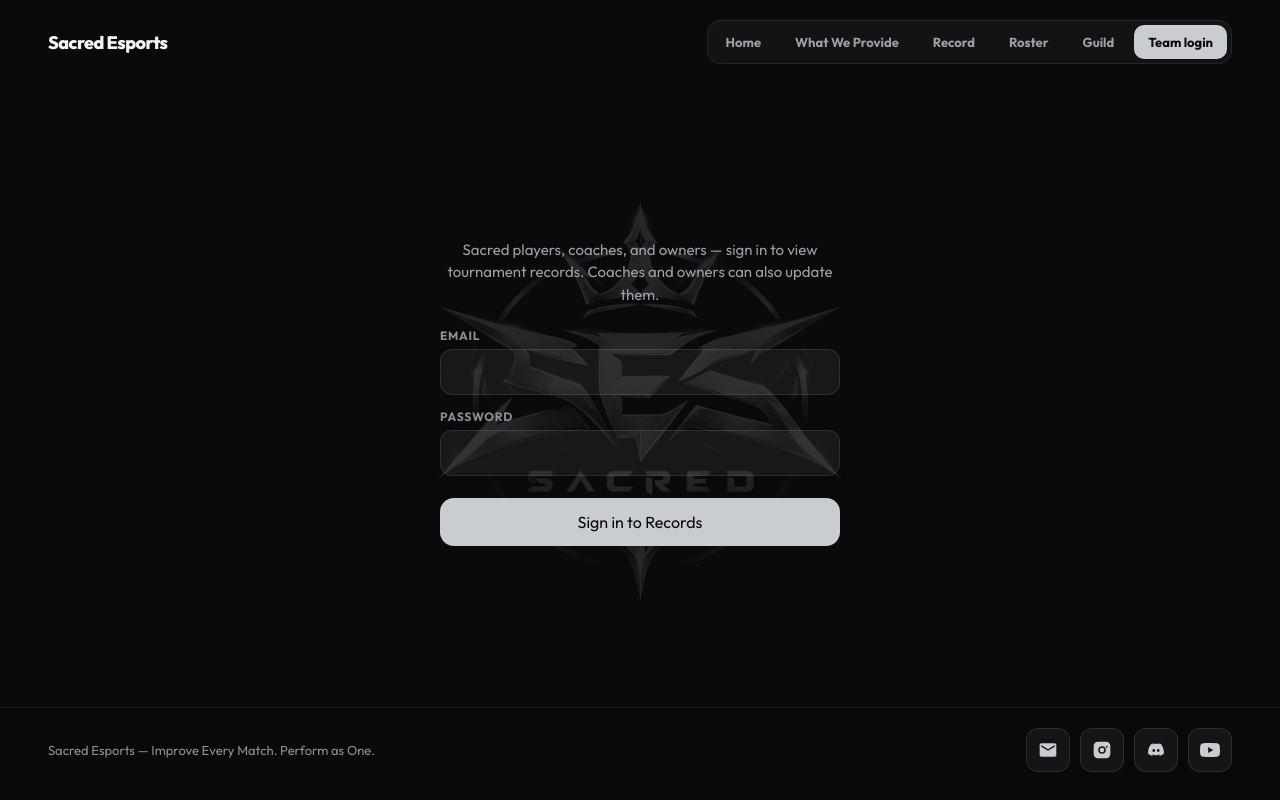
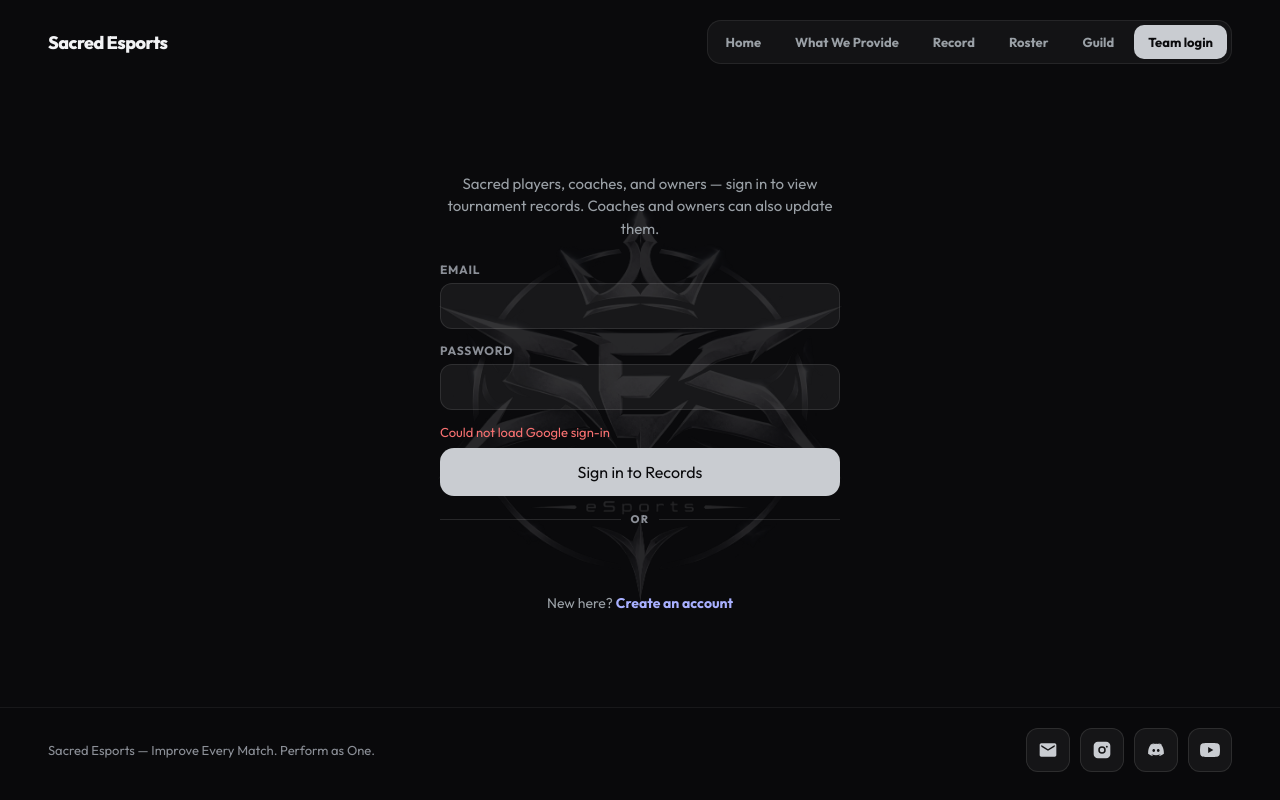
Before and after one commit to sriharsh1104/Team-coach, a React (Vite) app in the folder web/: page / in a window 1280 px wide. Both pictures are taken after a click on the button "Team login". Built offline with nearby package versions, Linux system fonts and the light colour scheme; no server answers.

Commit message:
feature:page transition added

```diff
--- a/web/src/api/auth.ts
+++ b/web/src/api/auth.ts
@@ -31,6 +31,12 @@ export function login(email: string, password: string) {
     .then((res) => res.data);
 }
 
+export function googleLogin(idToken: string) {
+  return apiClient
+    .post<LoginResult>('/auth/google', { idToken })
+    .then((res) => res.data);
+}
+
 export function verifyTwoFactor(
   challengeToken: string,
   payload: { code?: string; backupCode?: string },
--- a/web/src/auth/AuthContext.tsx
+++ b/web/src/auth/AuthContext.tsx
@@ -45,6 +45,9 @@ interface AuthContextValue {
   login: (
     email: string,
     password: string,
+  ) => Promise<TwoFactorChallengeResponse | void>;
+  loginWithGoogle: (
+    idToken: string,
   ) => Promise<TwoFactorChallengeResponse | void>;
   completeTwoFactorLogin: (
     challengeToken: string,
@@ -119,6 +122,15 @@ export function AuthProvider({ children }: { children: React.ReactNode }) {
     [applyAuthResponse],
   );
 
+  const loginWithGoogle = useCallback(
+    async (idToken: string) => {
+      const result = await authApi.googleLogin(idToken);
+      if ('requiresTwoFactor' in result) return result;
+      await applyAuthResponse(result);
+    },
+    [applyAuthResponse],
+  );
+
   const completeTwoFactorLogin = useCallback(
     async (
       challengeToken: string,
@@ -166,6 +178,7 @@ export function AuthProvider({ children }: { children: React.ReactNode }) {
         completeEmailVerification,
         resendEmailVerification,
         login,
+        loginWithGoogle,
         completeTwoFactorLogin,
         applyAuthResponse,
         logout,
--- /dev/null
+++ b/web/src/auth/GoogleSignInButton.tsx
@@ -0,0 +1,125 @@
+import { useEffect, useRef } from 'react';
+
+type CredentialResponse = { credential?: string };
+
+type GoogleAccounts = {
+  id: {
+    initialize: (config: {
+      client_id: string;
+      callback: (response: CredentialResponse) => void;
+    }) => void;
+    renderButton: (
+      parent: HTMLElement,
+      options: {
+        type?: string;
+        theme?: string;
+        size?: string;
+        text?: string;
+        shape?: string;
+        width?: number;
+        logo_alignment?: string;
+      },
+    ) => void;
+  };
+};
+
+declare global {
+  interface Window {
+    google?: { accounts: GoogleAccounts };
+  }
+}
+
+const CLIENT_ID = import.meta.env.VITE_GOOGLE_CLIENT_ID?.trim() ?? '';
+
+function loadGoogleScript() {
+  if (window.google?.accounts?.id) return Promise.resolve();
+  const existing = document.querySelector<HTMLScriptElement>(
+    'script[data-google-identity]',
+  );
+  if (existing) {
+    return new Promise<void>((resolve, reject) => {
+      existing.addEventListener('load', () => resolve(), { once: true });
+      existing.addEventListener(
+        'error',
+        () => reject(new Error('Could not load Google sign-in')),
+        { once: true },
+      );
+    });
+  }
+  return new Promise<void>((resolve, reject) => {
+    const script = document.createElement('script');
+    script.src = 'https://accounts.google.com/gsi/client';
+    script.async = true;
+    script.dataset.googleIdentity = 'true';
+    script.onload = () => resolve();
+    script.onerror = () => reject(new Error('Could not load Google sign-in'));
+    document.head.appendChild(script);
+  });
+}
+
+type Props = {
+  disabled?: boolean;
+  onCredential: (idToken: string) => void;
+  onError: (message: string) => void;
+};
+
+export function GoogleSignInButton({ disabled, onCredential, onError }: Props) {
+  const slotRef = useRef<HTMLDivElement>(null);
+  const onCredentialRef = useRef(onCredential);
+  const onErrorRef = useRef(onError);
+  onCredentialRef.current = onCredential;
+  onErrorRef.current = onError;
+
+  useEffect(() => {
+    if (!CLIENT_ID || !slotRef.current) return;
+    let cancelled = false;
+    loadGoogleScript()
+      .then(() => {
+        if (cancelled || !slotRef.current || !window.google?.accounts?.id) return;
+        slotRef.current.innerHTML = '';
+        const width = Math.max(240, Math.floor(slotRef.current.clientWidth));
+        window.google.accounts.id.initialize({
+          client_id: CLIENT_ID,
+          callback: (response) => {
+            if (!response.credential) {
+              onErrorRef.current('Google sign-in failed');
+              return;
+            }
+            onCredentialRef.current(response.credential);
+          },
+        });
+        window.google.accounts.id.renderButton(slotRef.current, {
+          type: 'standard',
+          theme: 'filled_black',
+          size: 'large',
+          text: 'continue_with',
+          shape: 'pill',
+          width,
+          logo_alignment: 'left',
+        });
+      })
+      .catch(() => onErrorRef.current('Could not load Google sign-in'));
+    return () => {
+      cancelled = true;
+    };
+  }, []);
+
+  if (!CLIENT_ID) {
+    return (
+      <button
+        type="button"
+        className="team-google-fallback"
+        disabled={disabled}
+        onClick={() =>
+          onError(
+            'Google sign-in is not configured. Add VITE_GOOGLE_CLIENT_ID.',
+          )
+        }
+      >
+        Continue with Google
+      </button>
+    );
+  }
+
+  return <div ref={slotRef} className="team-google-slot" />;
+}
--- a/web/src/pages/home/TeamLoginTab.tsx
+++ b/web/src/pages/home/TeamLoginTab.tsx
@@ -1,14 +1,26 @@
 import { FormEvent, useState } from 'react';
 import { useNavigate } from 'react-router-dom';
+import { GoogleSignInButton } from '../../auth/GoogleSignInButton';
 import { useAuth } from '../../auth/AuthContext';
+
+const PASSWORD_REGEX = /^(?=.*[a-z])(?=.*[A-Z])(?=.*\d)(?=.*[^A-Za-z0-9]).{8,}$/;
+const RECORDS = '/app/tournament-records';
+
+function errorMessage(err: unknown, fallback: string) {
+  const msg = (err as { response?: { data?: { message?: string | string[] } } })
+    ?.response?.data?.message;
+  return Array.isArray(msg) ? msg.join(', ') : msg?.toString() || fallback;
+}
 
 /**
  * Website tab for Sacred roster only — after login they land on in-app
  * tournament records (players, coaches, owners).
  */
 export function TeamLoginTab() {
-  const { login, user, org } = useAuth();
+  const { login, signup, loginWithGoogle, user, org } = useAuth();
   const navigate = useNavigate();
+  const [mode, setMode] = useState<'login' | 'signup'>('login');
+  const [name, setName] = useState('');
   const [email, setEmail] = useState('');
   const [password, setPassword] = useState('');
   const [error, setError] = useState<string | null>(null);
@@ -24,7 +36,7 @@ export function TeamLoginTab() {
         <button
           type="button"
           className="landing-cta"
-          onClick={() => navigate('/app/tournament-records')}
+          onClick={() => navigate(RECORDS)}
         >
           View tournament records
         </button>
@@ -32,29 +44,63 @@ export function TeamLoginTab() {
     );
   }
 
+  function switchMode(next: 'login' | 'signup') {
+    setMode(next);
+    setError(null);
+  }
+
   async function onSubmit(e: FormEvent) {
     e.preventDefault();
     setError(null);
+    if (mode === 'signup' && !PASSWORD_REGEX.test(password)) {
+      setError(
+        'Password needs at least 8 characters, with an uppercase letter, a lowercase letter, a number, and a special character.',
+      );
+      return;
+    }
     setBusy(true);
     try {
-      const challenge = await login(email.trim(), password);
+      if (mode === 'signup') {
+        const challenge = await signup(email.trim(), password, name.trim());
+        if (challenge && 'requiresEmailVerification' in challenge) {
+          navigate('/verify-email', {
+            state: { challengeToken: challenge.challengeToken, email },
+          });
+          return;
+        }
+      } else {
+        const challenge = await login(email.trim(), password);
+        if (challenge && 'requiresTwoFactor' in challenge) {
+          navigate('/2fa', {
+            state: { challengeToken: challenge.challengeToken, next: RECORDS },
+          });
+          return;
+        }
+      }
+      navigate(RECORDS);
+    } catch (err: unknown) {
+      setError(
+        errorMessage(err, mode === 'signup' ? 'Signup failed' : 'Login failed'),
+      );
+    } finally {
+      setBusy(false);
+    }
+  }
+
+  async function onGoogle(idToken: string) {
+    setError(null);
+    setBusy(true);
+    try {
+      const challenge = await loginWithGoogle(idToken);
       if (challenge && 'requiresTwoFactor' in challenge) {
         navigate('/2fa', {
-          state: {
-            challengeToken: challenge.challengeToken,
-            next: '/app/tournament-records',
-          },
+          state: { challengeToken: challenge.challengeToken, next: RECORDS },
         });
         return;
       }
-      navigate('/app/tournament-records');
+      navigate(RECORDS);
     } catch (err: unknown) {
-      const msg =
-        (err as { response?: { data?: { message?: string | string[] } } })
-          ?.response?.data?.message;
-      setError(
-        Array.isArray(msg) ? msg.join(', ') : msg?.toString() || 'Login failed',
-      );
+      setError(errorMessage(err, 'Google sign-in failed'));
     } finally {
       setBusy(false);
     }
@@ -63,11 +109,24 @@ export function TeamLoginTab() {
   return (
     <section className="landing-section landing-tab-panel team-login-panel">
       <p className="landing-section-lead">
-        Sacred players, coaches, and owners — sign in to view tournament
-        records. Coaches and owners can also update them.
+        {mode === 'signup'
+          ? 'Create a Sacred account, then open tournament records.'
+          : 'Sacred players, coaches, and owners — sign in to view tournament records. Coaches and owners can also update them.'}
       </p>
 
       <form className="team-login-form" onSubmit={onSubmit}>
+        {mode === 'signup' ? (
+          <div className="field">
+            <label htmlFor="team-name">Name</label>
+            <input
+              id="team-name"
+              autoComplete="name"
+              value={name}
+              onChange={(e) => setName(e.target.value)}
+              required
+            />
+          </div>
+        ) : null}
         <div className="field">
           <label htmlFor="team-email">Email</label>
           <input
@@ -84,17 +143,54 @@ export function TeamLoginTab() {
           <input
             id="team-password"
             type="password"
-            autoComplete="current-password"
+            autoComplete={mode === 'signup' ? 'new-password' : 'current-password'}
             value={password}
             onChange={(e) => setPassword(e.target.value)}
             required
           />
         </div>
+        {mode === 'signup' ? (
+          <p className="team-password-hint">
+            At least 8 characters, with an uppercase letter, a lowercase letter,
+            a number, and a special character.
+          </p>
+        ) : null}
         {error ? <p className="error">{error}</p> : null}
         <button className="landing-cta" type="submit" disabled={busy}>
-          {busy ? 'Signing in…' : 'Sign in to Records'}
+          {busy
+            ? mode === 'signup'
+              ? 'Creating…'
+              : 'Signing in…'
+            : mode === 'signup'
+              ? 'Create account'
+              : 'Sign in to Records'}
         </button>
+
+        <p className="team-auth-or">or</p>
+        <GoogleSignInButton
+          disabled={busy}
+          onCredential={onGoogle}
+          onError={setError}
+        />
       </form>
+
+      <p className="team-auth-switch">
+        {mode === 'login' ? (
+          <>
+            New here?{' '}
+            <button type="button" onClick={() => switchMode('signup')}>
+              Create an account
+            </button>
+          </>
+        ) : (
+          <>
+            Already have an account?{' '}
+            <button type="button" onClick={() => switchMode('login')}>
+              Log in
+            </button>
+          </>
+        )}
+      </p>
     </section>
   );
 }
--- a/web/src/styles.css
+++ b/web/src/styles.css
@@ -374,6 +374,75 @@ a:hover {
   border: none;
 }
 
+.team-password-hint {
+  margin: -4px 0 12px;
+  color: var(--text-dim);
+  font-size: 12px;
+  line-height: 1.4;
+}
+
+.team-auth-or {
+  display: flex;
+  align-items: center;
+  gap: 10px;
+  margin: 16px 0 12px;
+  color: var(--text-dim);
+  font-size: 11px;
+  font-weight: 800;
+  letter-spacing: 0.12em;
+  text-transform: uppercase;
+}
+
+.team-auth-or::before,
+.team-auth-or::after {
+  content: '';
+  flex: 1;
+  height: 1px;
+  background: rgba(255, 255, 255, 0.12);
+}
+
+.team-google-slot {
+  display: flex;
+  justify-content: center;
+  min-height: 40px;
+}
+
+.team-google-fallback {
+  width: 100%;
+  display: inline-flex;
+  align-items: center;
+  justify-content: center;
+  padding: 12px 16px;
+  border-radius: 999px;
+  border: 1px solid rgba(255, 255, 255, 0.16);
+  background: #0a0a0c;
+  color: var(--text);
+  font-weight: 700;
+  cursor: pointer;
+}
+
+.team-google-fallback:disabled {
+  opacity: 0.6;
+  cursor: default;
+}
+
+.team-auth-switch {
+  margin: 16px 0 0;
+  text-align: center;
+  color: var(--text-muted);
+  font-size: 14px;
+}
+
+.team-auth-switch button {
+  border: none;
+  background: none;
+  padding: 0;
+  color: var(--link);
+  font: inherit;
+  font-weight: 700;
+  cursor: pointer;
+}
+
 .landing-section-head {
   display: flex;
   flex-wrap: wrap;
--- a/web/src/vite-env.d.ts
+++ b/web/src/vite-env.d.ts
@@ -3,6 +3,7 @@
 interface ImportMetaEnv {
   readonly VITE_API_BASE_URL: string;
   readonly VITE_APK_URL?: string;
+  readonly VITE_GOOGLE_CLIENT_ID?: string;
 }
 
 interface ImportMeta {
```
Also changed, not shown: 2 other files (tests, documents, lock files or other folders).
